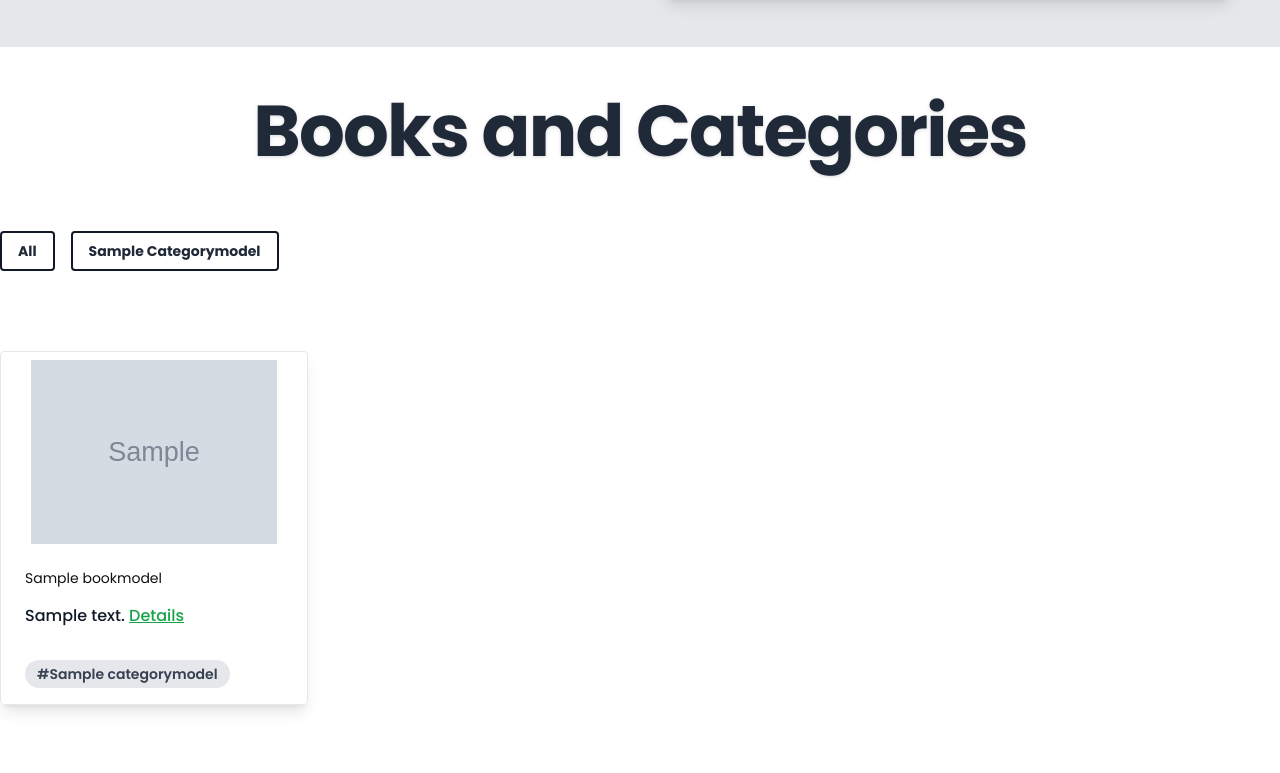
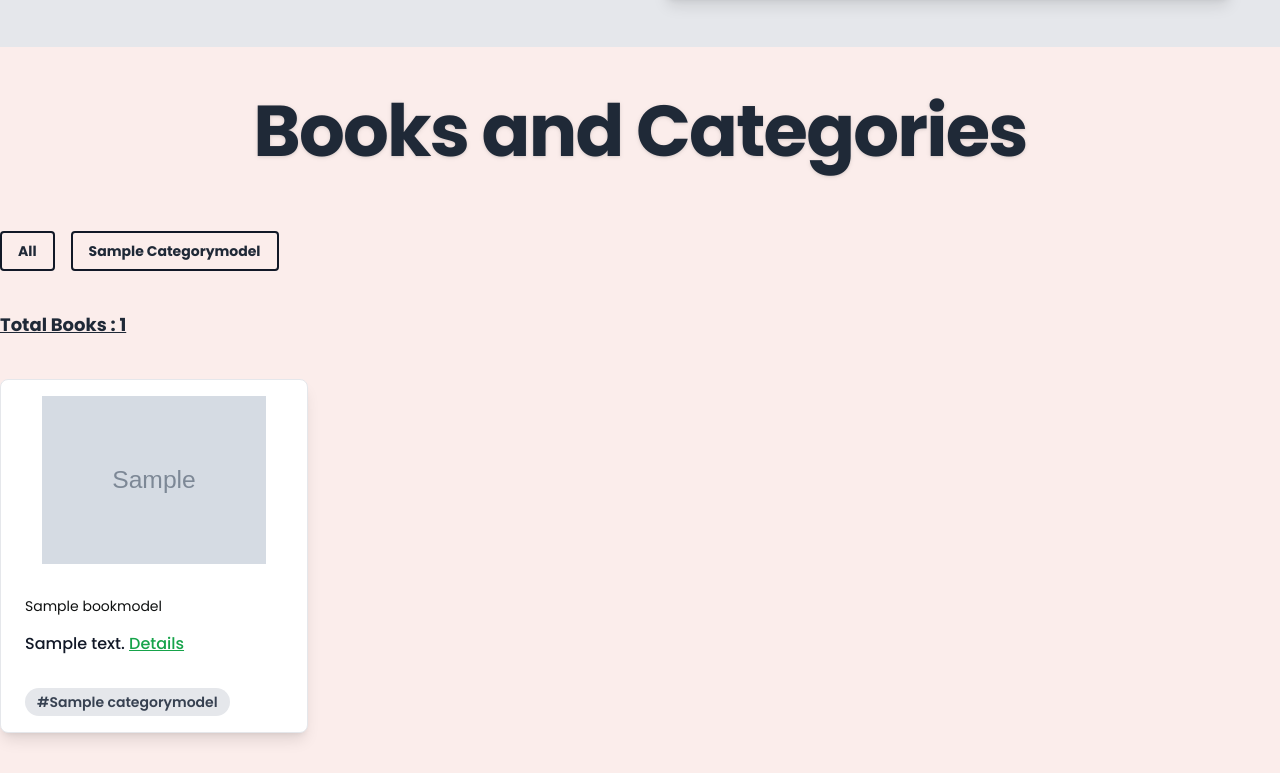
Before and after one commit to coderboy-raiyan/Bookish, a Django app: a page that uses core/templates/home.html in a window 1280 px wide. Shown: the part 665-1438 px from the top of the page. Before the commit the page ends 1377 px from the top, so only its background shows below. Run offline with Django 5.2, Linux system fonts and the light colour scheme; tables that the repository leaves empty hold one stand-in row (values such as "Sample post"); grey boxes marked "Sample" are stand-in pictures; some libraries are stand-ins or nearby versions.

Commit message:
books details view done

```diff
--- a/bookish/urls.py
+++ b/bookish/urls.py
@@ -9,6 +9,7 @@ urlpatterns = [
     path('', Home.as_view(), name="home"),
     path("books/<slug:book_slug>", Home.as_view(), name="book_slug"),
     path('customers/', include("customers.urls")),
+    path("books/", include("books.urls"))
 
 ]
 
--- /dev/null
+++ b/books/urls.py
@@ -0,0 +1,6 @@
+from django.urls import path
+from .views import BookDetailsView
+
+urlpatterns = [
+    path("book/<int:id>", BookDetailsView.as_view(), name="book_details")
+]
--- a/core/templates/home.html
+++ b/core/templates/home.html
@@ -4,14 +4,14 @@
     {% include "hero.html" %}
 
     {% comment %} Category List {% endcomment %}
-   <section class="py-10">
+   <section class="py-10 bg-[#FBEDEB]">
     <h1  class="drop-shadow text-center mt-2 mb-16 text-5xl font-bold tracking-tight md:text-6xl xl:text-7xl">Books and Categories</h1>
         <ul class="container mx-auto flex jusity-between items-center gap-4 flex-wrap">
-            <li class="border border-gray-900 text-sm font-bold rounded hover:text-green-700 border-2 capitalize py-2 px-4 transition">
+            <li class="border border-gray-900 text-sm font-bold rounded hover:text-white hover:bg-green-600 border-2 capitalize py-2 px-4 transition hover:border-green-600">
                 <a href="{%url "home"%}">All</a>
             </li>
             {% for cate in categories %}
-                <li class="border border-gray-900 text-sm font-bold rounded hover:text-green-700 border-2 capitalize py-2 px-4 transition">
+                <li class="border border-gray-900 text-sm font-bold rounded hover:text-white hover:bg-green-600 border-2 capitalize py-2 px-4 transition hover:border-green-600">
                     <a href="{%url 'book_slug' cate.slug%}">{{cate.name}}</a>
                 </li>
             {% endfor %}
@@ -20,15 +20,16 @@
 
 
    {% comment %} Books {% endcomment %}
-   <section>
-    <div class="container mx-auto grid grid-cols-4 gap-4 my-10">
+   <section class="bg-[#FBEDEB]">
+       <h1 class="container mx-auto text-lg font-bold underline">Total Books : {{books | length}}</h1>
+    <div class="container mx-auto grid grid-cols-4 gap-4 py-10 ">
         {% for book in books %}
-        <div class="max-w-sm rounded overflow-hidden shadow-lg border">
-            <img class="w-full h-[200px] object-contain block py-2" src="{{book.image.url}}" alt="Sunset in the mountains">
+        <div class="max-w-sm rounded-lg overflow-hidden shadow-lg border bg-white">
+            <img class="w-full h-[200px] object-contain block py-4" src="{{book.image.url}}" alt="Sunset in the mountains">
             <div class="px-6 py-4">
             <div class="text-sm text-[#0F1111]">{{book.title}}</div>
             <p class="text-gray-700 text-gray-900 font-medium my-4">
-               {{book.description | truncatechars:30}} <a href="" class="text-green-600 underline">Details</a>
+               {{book.description | truncatechars:30}} <a href="{%url 'book_details' book.id %}" class="text-green-600 underline">Details</a>
             </p>
             </div>
             <div class="px-6  pb-2">
```
Also changed, not shown: books/templates/books/book_details.html (added, +28 -0 lines), books/views.py (+9 -1 lines).
